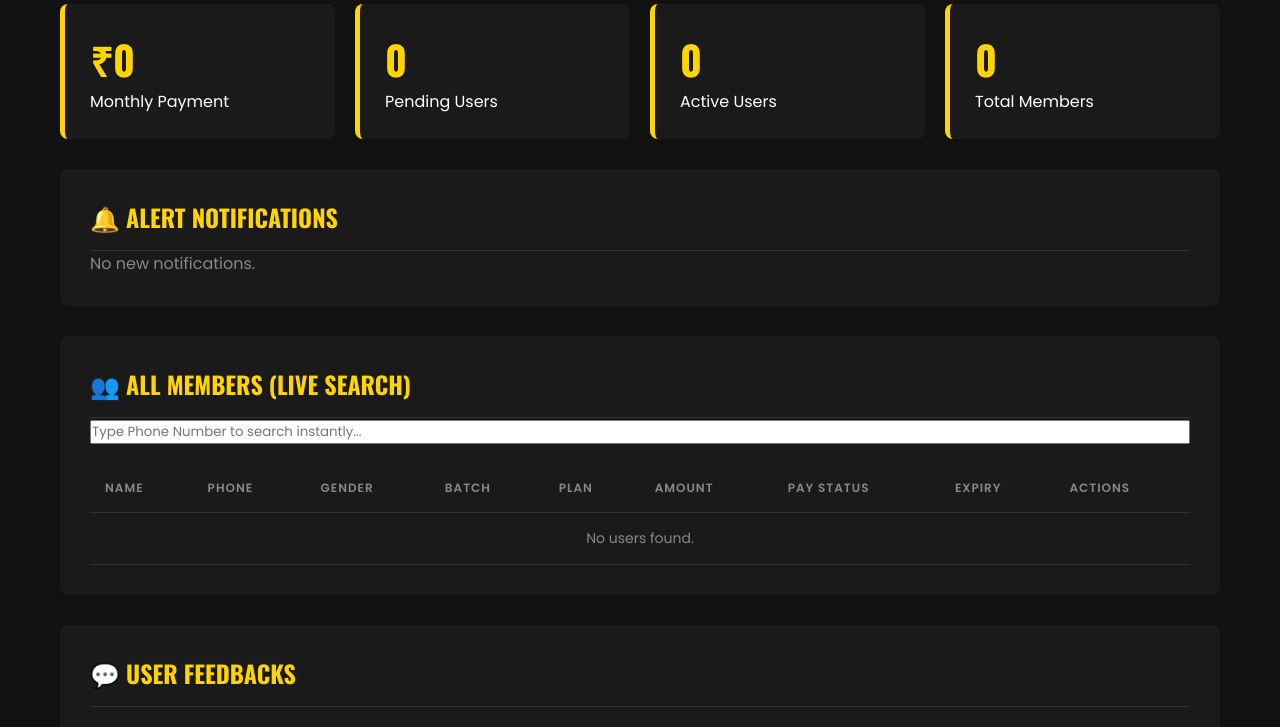
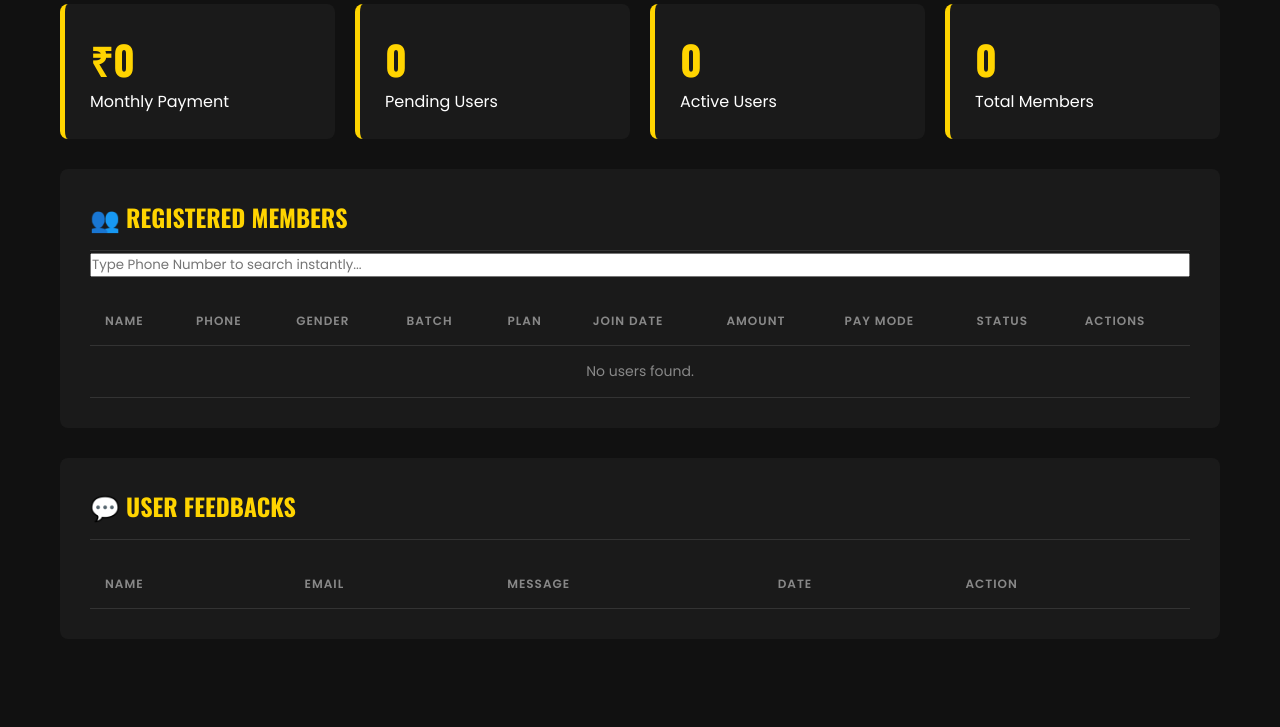
Before and after one commit to paretaradhe089-sketch/gym_website, a Flask app: page /admin/dashboard in a window 1280 px wide. Shown: the part 185-912 px from the top of the page. After the commit the page ends 794 px from the top, so only its background shows below. Run offline with Flask 3, Linux system fonts and the light colour scheme; a user stored in the database is signed in; data that the repository does not hold is empty.

Commit message:
Update admin_dashboard.html

```diff
--- a/templates/admin_dashboard.html
+++ b/templates/admin_dashboard.html
@@ -19,7 +19,6 @@
     </div>
 
     <div class="section">
-
         <div class="stats-grid">
             <div class="stat-card"><h3>₹{{ total_payment }}</h3><p>Monthly Payment</p></div>
             <div class="stat-card"><h3>{{ pending_users }}</h3><p>Pending Users</p></div>
@@ -28,21 +27,7 @@
         </div>
 
         <div class="admin-card">
-            <h2>🔔 Alert Notifications</h2>
-            {% if notifications %}
-                {% for n in notifications %}
-                <div class="notif-box">
-                    <span>{{ n.message }} <small style="color:#888;">({{ n.created_at.strftime('%d %b, %I:%M %p') }})</small></span>
-                    <a href="{{ url_for('admin.delete_notification', notif_id=n._id) }}" class="btn-sm btn-del">Clear</a>
-                </div>
-                {% endfor %}
-            {% else %}
-                <p style="color:#888;">No new notifications.</p>
-            {% endif %}
-        </div>
-
-        <div class="admin-card">
-            <h2>👥 All Members (Live Search)</h2>
+            <h2>👥 Registered Members</h2>
             <div class="search-bar" style="margin-bottom:20px;">
                 <input type="text" id="searchInput" placeholder="Type Phone Number to search instantly..." style="width:100%;">
             </div>
@@ -55,9 +40,10 @@
                         <th>Gender</th>
                         <th>Batch</th>
                         <th>Plan</th>
+                        <th>Join Date</th>
                         <th>Amount</th>
-                        <th>Pay Status</th>
-                        <th>Expiry</th>
+                        <th>Pay Mode</th>
+                        <th>Status</th>
                         <th>Actions</th>
                     </tr>
                 </thead>
@@ -90,7 +76,6 @@
                 </tbody>
             </table>
         </div>
-
     </div>
 
     <script>
@@ -103,7 +88,7 @@
                 .then(data => {
                     tableBody.innerHTML = '';
                     if (data.length === 0) {
-                        tableBody.innerHTML = '<tr><td colspan="9" style="text-align:center; color:#888;">No users found.</td></tr>';
+                        tableBody.innerHTML = '<tr><td colspan="10" style="text-align:center; color:#888;">No users found.</td></tr>';
                         return;
                     }
                     data.forEach(u => {
@@ -115,19 +100,20 @@
                                     </td>
                                     <td style="white-space: nowrap;">
                                         <input type="text" name="phone" value="${u.phone}" style="background:transparent; border:none; color:#fff; width:80px; display:inline-block;">
-                                        <a href="tel:${u.phone}" class="btn-sm btn-edit" style="padding:5px 8px; margin-left:5px; text-decoration:none;">📞 Call</a>
+                                        <a href="tel:${u.phone}" class="btn-sm btn-edit" style="padding: 5px 8px; margin-left: 5px; text-decoration:none;">📞 Call</a>
                                     </td>
                                     <td>${u.gender}</td>
                                     <td>${u.batch}</td>
                                     <td>${u.plan}</td>
+                                    <td>${u.join_date}</td>
                                     <td>₹${u.amount}</td>
+                                    <td>${u.payment_method}</td>
                                     <td>
                                         <select name="status" style="background:#111; color:#fff; border:1px solid #333; padding:5px;">
                                             <option ${u.status === 'Active' ? 'selected' : ''}>Active</option>
                                             <option ${u.status === 'Pending' ? 'selected' : ''}>Pending</option>
                                         </select>
                                     </td>
-                                    <td>${u.expiry}</td>
                                     <td style="display:flex; gap:5px;">
                                         <button type="submit" class="btn-sm btn-edit">Save</button>
                                         <a href="/download_receipt/${u.id}" class="btn-sm btn-edit" target="_blank">PDF</a>
```
